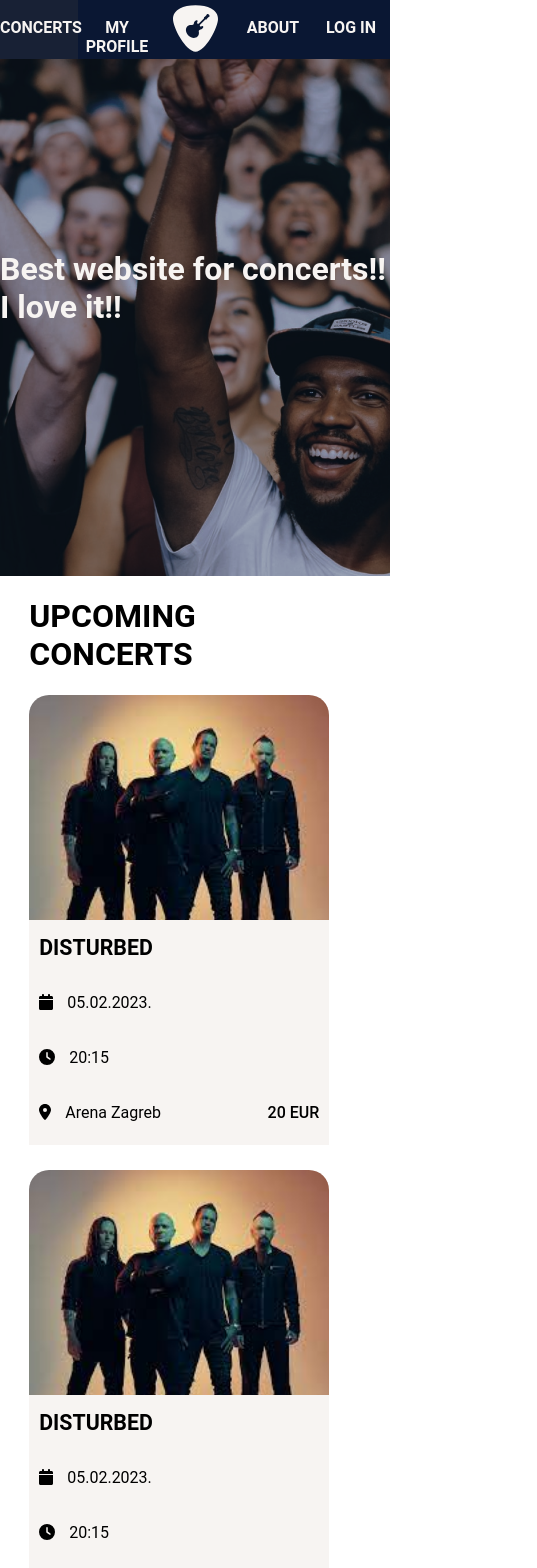
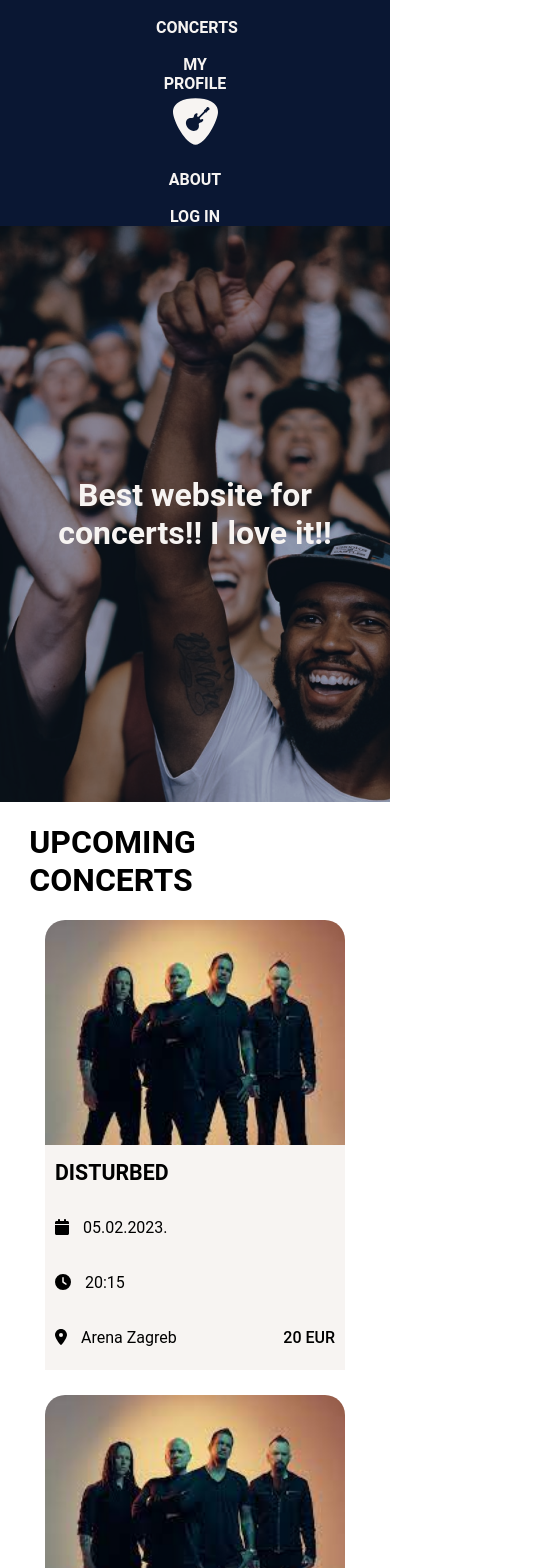
Before and after one commit to vorDa123/Zavrsni_Rad_dkuharic, a Vue app in the folder Koncertus/: page / in a window 390 px wide. Shown: the top 1568 px of the page, 537 px wide, since content can reach past the window. Built offline with nearby package versions, Linux system fonts and the light colour scheme.

Commit message:
Home page responsive for mobile phone

```diff
--- a/Koncertus/src/assets/styles.css
+++ b/Koncertus/src/assets/styles.css
@@ -949,11 +949,101 @@
   margin: 0 auto;
 }
 
-/* @media only screen and (max-width: 1640px) and (min-width: 1270px) {
-  .concertCard {
-    border-radius: 20px 20px 0 0;
-    width: 200px;
-    height: 350px;
+@media only screen and (max-width: 412px) {
+  nav {
+    max-width: 412px;
+    width: 100%;
+    background-color: #0a1733;
+    display: flex;
+    flex-direction: column;
+    justify-content: center;
+    align-items: center;
+    position: unset;
+    z-index: 10000;
+  }
+
+  .footerContent {
+    display: flex;
+    flex-direction: column;
+    color: #f7f4f2;
+    justify-content: center;
+    align-items: center;
+    gap: 50px;
+    padding-top: 20px;
+  }
+
+  .footerSitemap {
+    line-height: 35px;
+    text-align: center;
+    width: 100%;
+  }
+
+  .footerContact {
+    line-height: 35px;
+    width: 100%;
+    text-align: center;
+  }
+
+  .newsletterTextButton {
+    max-width: 412px;
+    width: 100%;
+    padding: 150px 0;
+  }
+
+  .newsletterInputField {
+    max-width: 180px;
+    width: 100%;
+    height: 50px;
+    border: 1px solid #0a1733;
+    padding-left: 5px;
+  }
+
+  .newsletterButton {
+    width: 90px;
+    height: 53px;
+    border: none;
+    background-color: #0a1733;
+    color: #f7f4f2;
+    font-weight: 500;
     cursor: pointer;
   }
-} */
+
+  .newsletterCover {
+    max-width: 412px;
+    width: 100%;
+    height: 576px;
+    background-image: url("@/assets/img/Newsletter.png");
+    background-size: cover;
+    background-repeat: no-repeat;
+  }
+
+  .commentHeroText {
+    color: #f7f4f2;
+    font-weight: bold;
+    font-size: 24pt;
+    padding: 0 25px;
+    text-align: center;
+  }
+
+  .footerSocialMediaLogo {
+    width: 100%;
+    text-align: center;
+  }
+
+  .artistsCardsContainer {
+    max-width: 100%;
+    display: flex;
+    flex-direction: column;
+    flex-wrap: nowrap;
+    gap: 10px;
+    align-items: center;
+  }
+  .concertCardContainer {
+    width: 100%;
+    display: flex;
+    flex-direction: column;
+    flex-wrap: nowrap;
+    gap: 25px;
+    align-items: center;
+  }
+}
```
